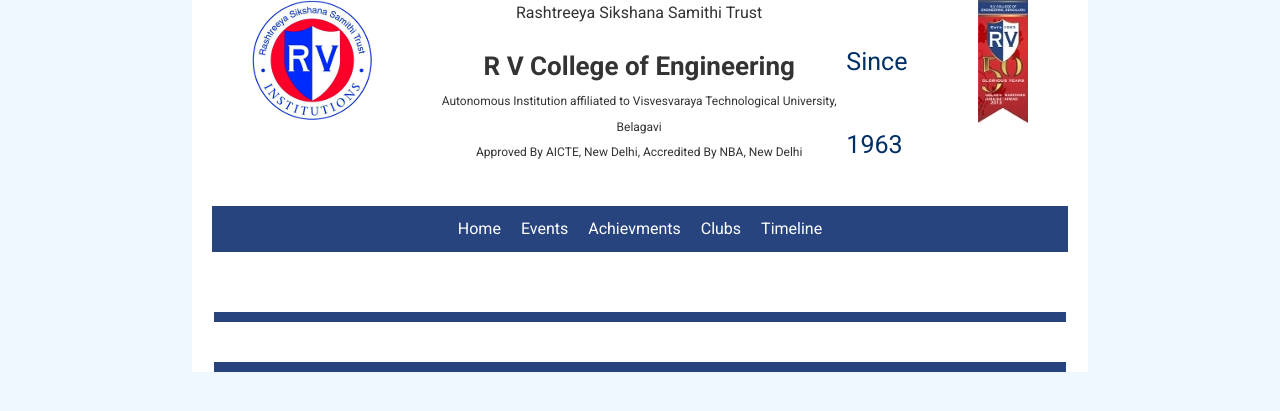
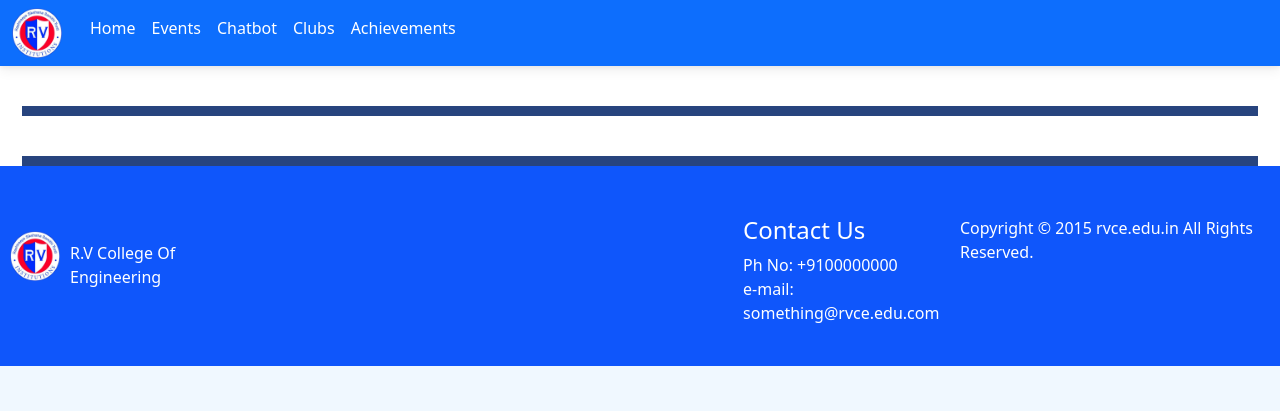
Before and after one commit to Hardvan/DTL-Project, a Flask app: page /clubDetails in a window 1280 px wide. Shown: the top 411 px of the page. Run offline with Flask 3, Linux system fonts and the light colour scheme; some libraries are stand-ins or nearby versions; some web fonts are replaced.

Commit message:
made all the changes

```diff
--- a/app.py
+++ b/app.py
@@ -80,7 +80,7 @@
 @app.route('/')
 def index():
 
-    with open('DTL-College-Website\static\json\dashboard_clubs.json', 'r') as json_file:
+    with open('static/json/dashboard_clubs.json', 'r') as json_file:
         clubs_data = json.load(json_file)
 
     speech_base64 = getSpeech(
--- /dev/null
+++ b/static/styles/achi.css
@@ -0,0 +1,5 @@
+.nss{
+    display: flex;
+    justify-content: center;
+    align-items: center;
+}
--- /dev/null
+++ b/static/styles/footer.css
@@ -0,0 +1,40 @@
+
+#footer {
+    display: flex;
+    background-color: rgb(15, 86, 251);
+    color: white;
+    border-top-left-radius: 0%;
+    border-top-right-radius: 0%;
+    height: 200px;
+
+  }
+
+  #end-center-left {
+    display: flex;
+    margin-top: 75px;
+    margin: 10px 10px ;
+    width: 50px;
+    height: 50px;
+  }
+
+  #end-center-right {
+    display: inline-block;
+    text-align: start;
+    margin-top: 50px;
+    margin-left: 500px;
+  }
+
+  #para {
+    margin-top: 75px;
+  }
+
+  #img {
+    margin-top: 55px;
+    width: 50px;
+    height: 50px;
+  }
+
+  #bottom {
+    margin-top: 50px;
+    /* margin-left: 500px; */
+  }
--- a/templates/clubDetails.html
+++ b/templates/clubDetails.html
@@ -61,15 +61,15 @@
   </div>
   {% endif %}
   <h2>Relevant Links</h2>
-  <ul>
-    <li>
-      <a href="{{ post.insta }}"><h5>Instagram</h5></a>
+  <ul class="d-flex ">
+    <li class="mx-3">
+      <a href="{{ post.insta }}" target="_blank"><img src="../static/Images/insta.png" alt="Instagram"></a>
     </li>
-    <li>
-      <a href="{{ post.fb }}"><h5>Facebook</h5></a>
+    <li class="mx-3">
+      <a href="{{ post.fb }}" target="_blank"><img src="../static/Images/facebook.png" alt="facebook"></a>
     </li>
-    <li>
-      <a href="{{ post.linkedin }}"><h5>LinkedIn</h5></a>
+    <li class="mx-3">
+      <a href="{{ post.linkedin }}" target="_blank"><img src="../static/Images/lin.png" alt="linkedin"></a>
     </li>
   </ul>
 </div>
--- a/templates/events.html
+++ b/templates/events.html
@@ -39,57 +39,86 @@
       type="text/css"
       href="{{ url_for('static',filename='styles/events.css') }}"
     />
+
+    <link
+    rel="stylesheet"
+    type="text/css"
+    href="{{ url_for('static',filename='styles/navbar.css') }}"
+  />
+
+
+  <link
+  rel="stylesheet"
+  type="text/css"
+  href="{{ url_for('static', filename='styles/footer.css') }}"
+/>
   </head>
 
   <body onload="playback()">
-    <!-- RV logo section -->
-    <section id="logo_section">
-      <div class="logo">
-        <img
-          src="{{url_for('static', filename='Images/RVlogo.png')}}"
-          alt="RV logo"
-        />
-      </div>
-      <div class="logo_des">
-        <span id="top_font">Rashtreeya Sikshana Samithi Trust</span>
-        <span id="great_rv">R V College of Engineering</span>
-        <span id="bottom_font"
-          >Autonomous Institution affiliated to Visvesvaraya Technological
-          University, Belagavi <br />
-          Approved By AICTE, New Delhi, Accredited By NBA, New Delhi</span
-        >
-      </div>
-      <div style="display: flex">
-        <div><span id="since_rv">Since 1963</span></div>
 
-        <div class="logo_right">
-          <img
-            src="{{url_for('static', filename='Images/RVrightLogo.jpg')}}"
-            alt="RV right logo"
-          />
+  <!-- Navbar -->
+    <div>
+      <nav class="navbar navbar-expand-lg bg-primary">
+        <div class="container-fluid">
+          <button
+            class="navbar-toggler"
+            type="button"
+            data-bs-toggle="collapse"
+            data-bs-target="#navbarNav"
+            aria-controls="navbarNav"
+            aria-expanded="false"
+            aria-label="Toggle navigation"
+          >
+            <span class="navbar-toggler-icon"></span>
+          </button>
+
+          <div class="collapse navbar-collapse" id="navbarNav">
+            <ul class="navbar-nav">
+              <li class="nav-item" id="img2">
+                <img
+                  id="size"
+                  src="../static/Images/rvlogo2.png"
+                  alt="rvlogo"
+                />
+              </li>
+              <li class="nav-item">
+                <a
+                  class="nav-link active text-white"
+                  id="home"
+                  aria-current="page"
+                  href="/"
+                  >Home</a
+                >
+              </li>
+              <li class="nav-item">
+                <a class="nav-link text-white" href="{{ url_for('events') }}"
+                  >Events</a
+                >
+              </li>
+              <li class="nav-item">
+                <a class="nav-link text-white" href="{{ url_for('chatbot') }}"
+                  >Chatbot</a
+                >
+              </li>
+              <li class="nav-item">
+                <a
+                  class="nav-link text-white"
+                  href="{{ url_for('clubs_page') }}"
+                  >Clubs</a
+                >
+              </li>
+              <li class="nav-item">
+                <a
+                  class="nav-link text-white"
+                  href="{{ url_for('achievements') }}"
+                  >Achievements</a
+                >
+              </li>
+            </ul>
+          </div>
         </div>
-      </div>
-    </section>
-
-    <!-- Navbar -->
-    <nav id="navbar_layout">
-      <div id="nav_btn_container">
-        <a href="{{ url_for('dashboard') }}">
-          <button class="nav_button">Home</button></a
-        >
-        <a href="{{ url_for('events') }}">
-          <button class="nav_button">Events</button>
-        </a>
-        <button class="nav_button">Achievments</button>
-        <a href="{{ url_for('clubs_page') }}">
-          <button class="nav_button">Clubs</button>
-        </a>
-        <button class="nav_button">Timeline</button>
-        <!-- Admin Page Link-->
-        <!-- Only after login -->
-        <!-- <button class="nav_button">Admin</button> -->
-      </div>
-    </nav>
+      </nav>
+    </div>
 
     <!-- SwitchBar -->
     {% block switchbar_section %}
@@ -260,5 +289,29 @@
       type="text/javascript"
       src="https://cdnjs.cloudflare.com/ajax/libs/mdb-ui-kit/6.4.0/mdb.min.js"
     ></script>
+    <link
+    href="https://cdn.jsdelivr.net/npm/bootstrap@5.2.3/dist/css/bootstrap.min.css"
+    rel="stylesheet"
+    integrity="sha384-rbsA2VBKQhggwzxH7pPCaAqO46MgnOM80zW1RWuH61DGLwZJEdK2Kadq2F9CUG65"
+    crossorigin="anonymous"
+  />
+
+
+  <footer>
+    <div id="footer">
+      <div id="end-center-left" className='d-flex'>
+      <img  id="img" src="../static/Images/rvlogo2.png"  alt="rvlogo" />
+      </div>
+      <p id="para">R.V College Of Engineering</p>
+      <div id="end-center-right">
+        <h4>Contact Us</h4>
+        <div>Ph No: +9100000000</div>
+        <div>e-mail: something@rvce.edu.com</div>
+
+      </div>
+
+      <div id="bottom">
+<p>Copyright © 2015 rvce.edu.in  All Rights Reserved.</p>
+   </footer>
   </body>
 </html>
```
Also changed, not shown: templates/achievements.html (+55 -11 lines), templates/dashboard.html (+28 -15 lines), static/Images/facebook.png (added), static/Images/insta.png (added), static/Images/lin.png (added).
